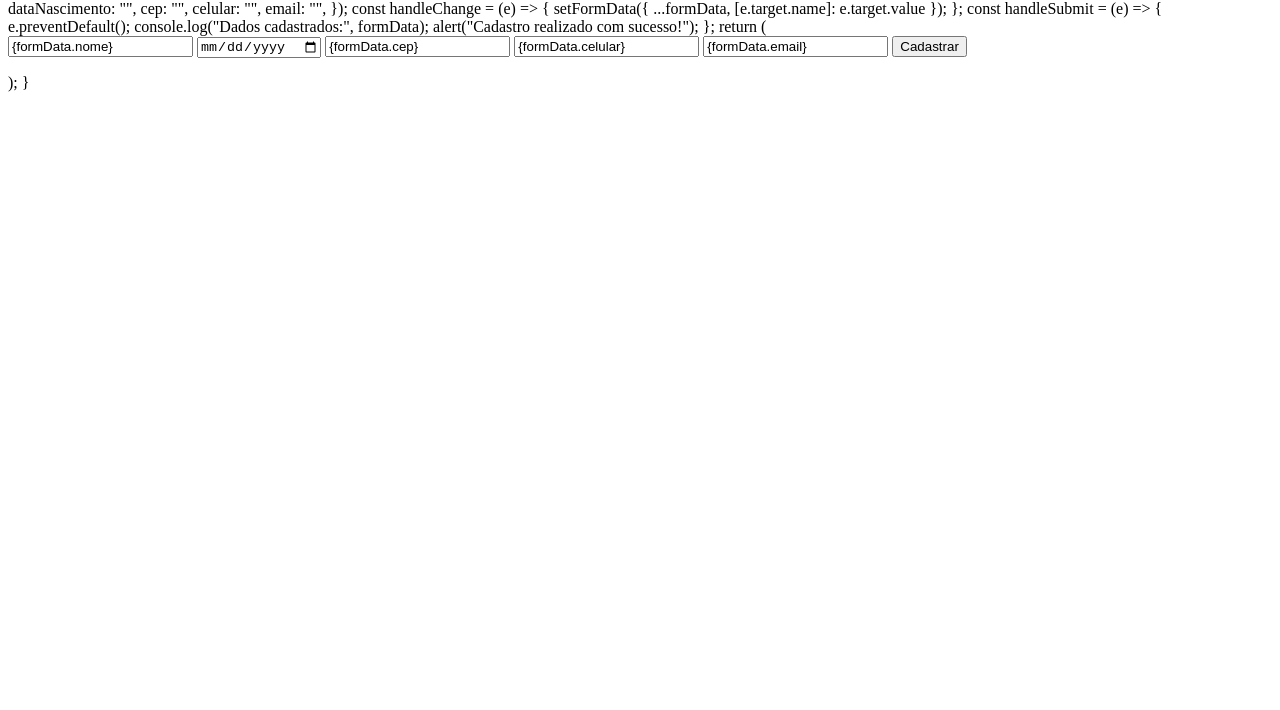
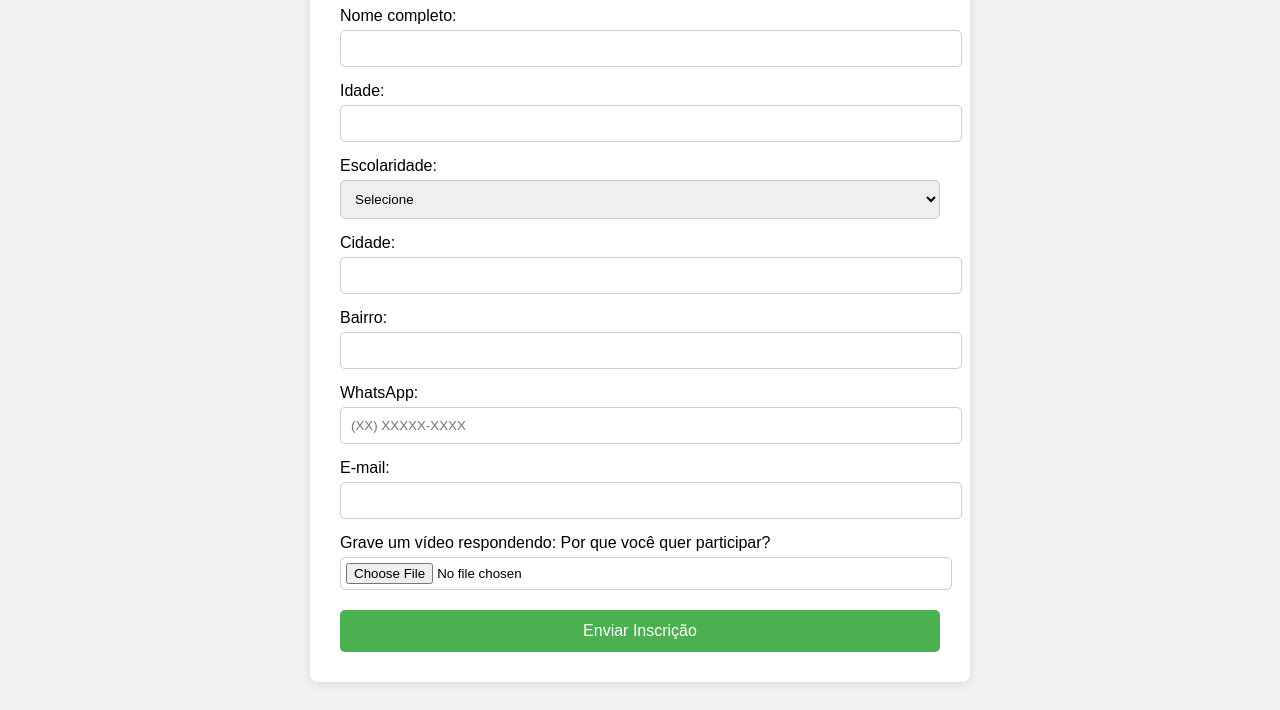
Before and after one commit to Dark97B/inscri-o, a plain HTML site: page index.html in a window 1280 px wide. Shown: the part 124-834 px from the top of the page. Before the commit the page ends 800 px from the top, so only its background shows below. Drawn offline with Linux system fonts and the light colour scheme.

Commit message:
formulario corrigido

```diff
--- a/index.html
+++ b/index.html
@@ -1,89 +1,97 @@
-// src/App.jsx
-import React from "react";
-import FormularioCadastro from "./components/FormularioCadastro";
+<!DOCTYPE html>
+<html lang="pt-BR">
+<head>
+  <meta charset="UTF-8">
+  <meta name="viewport" content="width=device-width, initial-scale=1.0">
+  <title>Inscrição</title>
+  <style>
+    body {
+      font-family: Arial, sans-serif;
+      background: #f2f2f2;
+      padding: 20px;
+    }
+    .container {
+      max-width: 600px;
+      margin: auto;
+      background: white;
+      padding: 30px;
+      border-radius: 8px;
+      box-shadow: 0 2px 10px rgba(0,0,0,0.1);
+    }
+    h2 {
+      text-align: center;
+      margin-bottom: 25px;
+    }
+    label {
+      display: block;
+      margin-top: 15px;
+    }
+    input, select, textarea {
+      width: 100%;
+      padding: 10px;
+      margin-top: 5px;
+      border: 1px solid #ccc;
+      border-radius: 5px;
+    }
+    input[type="file"] {
+      padding: 5px;
+    }
+    button {
+      margin-top: 20px;
+      width: 100%;
+      padding: 12px;
+      background-color: #4CAF50;
+      color: white;
+      border: none;
+      font-size: 16px;
+      border-radius: 5px;
+      cursor: pointer;
+    }
+    button:hover {
+      background-color: #45a049;
+    }
+  </style>
+</head>
+<body>
 
-export default function App() {
-  return (
-    <div className="min-h-screen bg-gray-100 flex items-center justify-center p-4">
-      <div className="bg-white shadow-2xl rounded-2xl p-6 w-full max-w-md">
-        <h1 className="text-2xl font-bold mb-4 text-center">Cadastro de Usuário</h1>
-        <FormularioCadastro />
-      </div>
-    </div>
-  );
-}
+  <div class="container">
+    <h2>Formulário de Inscrição</h2>
+    <form action="/enviar-inscricao" method="POST" enctype="multipart/form-data">
 
-// src/components/FormularioCadastro.jsx
-import React, { useState } from "react";
+      <label for="nome">Nome completo:</label>
+      <input type="text" id="nome" name="nome" required>
 
-export default function FormularioCadastro() {
-  const [formData, setFormData] = useState({
-    nome: "",
-    dataNascimento: "",
-    cep: "",
-    celular: "",
-    email: "",
-  });
+      <label for="idade">Idade:</label>
+      <input type="number" id="idade" name="idade" required>
 
-  const handleChange = (e) => {
-    setFormData({ ...formData, [e.target.name]: e.target.value });
-  };
+      <label for="escolaridade">Escolaridade:</label>
+      <select id="escolaridade" name="escolaridade" required>
+        <option value="">Selecione</option>
+        <option>Ensino Fundamental</option>
+        <option>Ensino Médio</option>
+        <option>Ensino Superior</option>
+        <option>Pós-graduação</option>
+        <option>Outro</option>
+      </select>
 
-  const handleSubmit = (e) => {
-    e.preventDefault();
-    console.log("Dados cadastrados:", formData);
-    alert("Cadastro realizado com sucesso!");
-  };
+      <label for="cidade">Cidade:</label>
+      <input type="text" id="cidade" name="cidade" required>
 
-  return (
-    <form onSubmit={handleSubmit} className="space-y-4">
-      <input
-        type="text"
-        name="nome"
-        placeholder="Nome completo"
-        value={formData.nome}
-        onChange={handleChange}
-        className="w-full p-2 border rounded"
-        required
-      />
-      <input
-        type="date"
-        name="dataNascimento"
-        value={formData.dataNascimento}
-        onChange={handleChange}
-        className="w-full p-2 border rounded"
-        required
-      />
-      <input
-        type="text"
-        name="cep"
-        placeholder="CEP"
-        value={formData.cep}
-        onChange={handleChange}
-        className="w-full p-2 border rounded"
-        required
-      />
-      <input
-        type="tel"
-        name="celular"
-        placeholder="Celular"
-        value={formData.celular}
-        onChange={handleChange}
-        className="w-full p-2 border rounded"
-        required
-      />
-      <input
-        type="email"
-        name="email"
-        placeholder="Email"
-        value={formData.email}
-        onChange={handleChange}
-        className="w-full p-2 border rounded"
-        required
-      />
-      <button type="submit" className="bg-blue-600 text-white p-2 rounded w-full">
-        Cadastrar
-      </button>
+      <label for="bairro">Bairro:</label>
+      <input type="text" id="bairro" name="bairro" required>
+
+      <label for="whatsapp">WhatsApp:</label>
+      <input type="tel" id="whatsapp" name="whatsapp" placeholder="(XX) XXXXX-XXXX" required>
+
+      <label for="email">E-mail:</label>
+      <input type="email" id="email" name="email" required>
+
+      <label for="video">Grave um vídeo respondendo: Por que você quer participar?</label>
+      <input type="file" id="video" name="video" accept="video/*" required>
+
+      <button type="submit">Enviar Inscrição</button>
     </form>
-  );
-}
+  </div>
+
+</body>
+</html>
```
